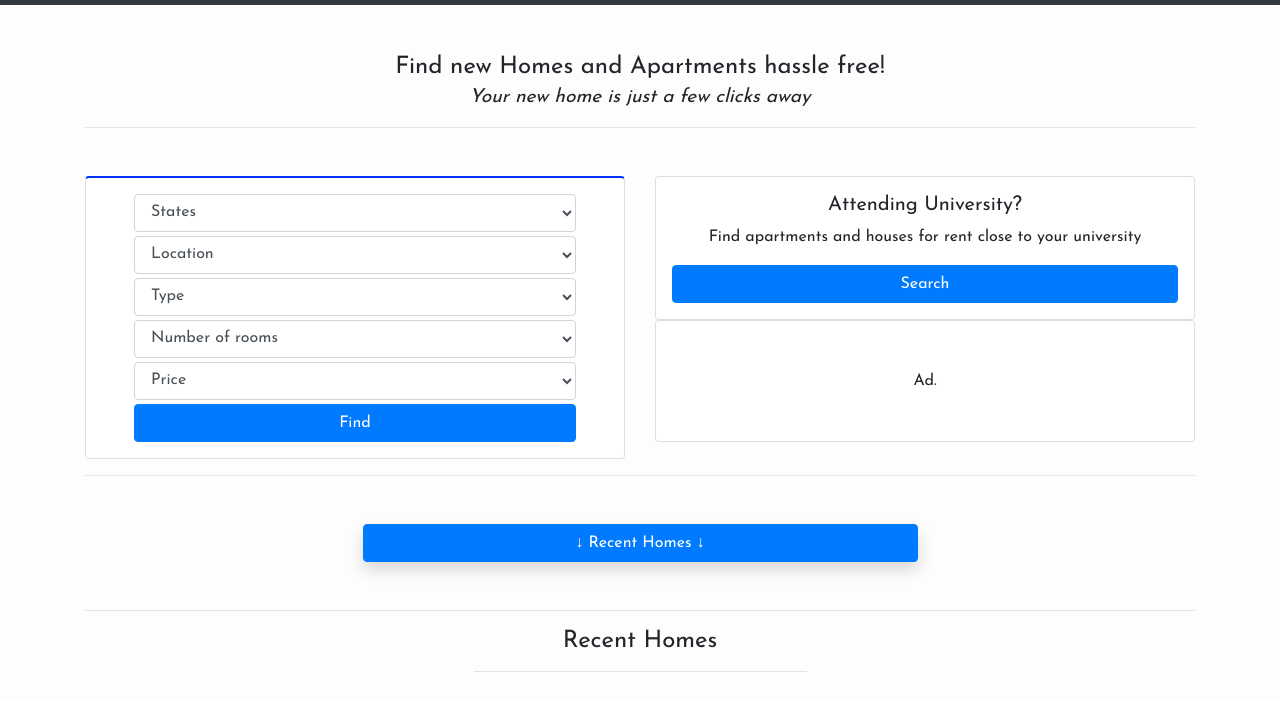
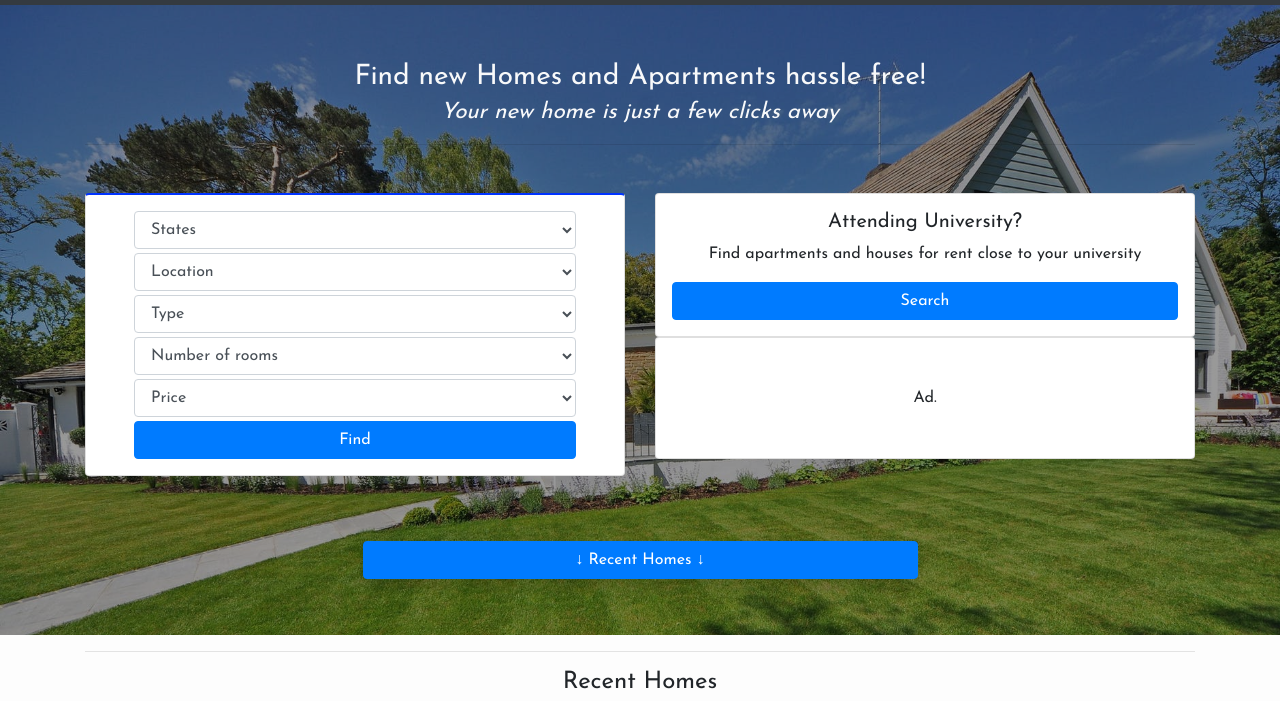
Before and after one commit to sadiqasg/cityroam, a website: page public/index.html in a window 1280 px wide. Shown: the part 51-752 px from the top of the page. Drawn offline with Linux system fonts and the light colour scheme; no server answers.

Commit message:
update index page

```diff
--- a/public/assets/style.css
+++ b/public/assets/style.css
@@ -23,3 +23,11 @@ body {
   margin-top: 1rem;
   padding-bottom: 1rem;
 }
+
+#top-div {
+  background: url('../crib2.jpeg') no-repeat;
+  background-size: cover;
+}
+#top-sub-div {
+  background: rgba(0, 0, 0, 0.4);
+}
--- a/public/index.html
+++ b/public/index.html
@@ -1,5 +1,6 @@
 <!DOCTYPE html>
 <html lang="en">
+
 <head>
   <meta charset="UTF-8" />
   <meta name="viewport" content="width=device-width, initial-scale=1.0" />
@@ -7,34 +8,21 @@
   <link rel="stylesheet" href="./assets/bootstrap.css" />
   <link rel="stylesheet" href="./assets/style.css" />
 
-    <link
-      href="https://fonts.googleapis.com/css?family=Josefin+Sans"
-      rel="stylesheet"
-    />
+  <link href="https://fonts.googleapis.com/css?family=Josefin+Sans" rel="stylesheet" />
   <title>Cityroam</title>
 </head>
+
 <body>
   <header>
-      <!-- <div class="text-center">
-        Find new Homes and Apartments from the comfort of your Home
-      </div> -->
     <nav class="navbar navbar-expand-md bg-dark navbar-dark">
       <!-- Brand/logo -->
       <a class="navbar-brand" href="#">CityRoam</a>
-        <button
-          class="navbar-toggler"
-          type="button"
-          data-toggle="collapse"
-          data-target="#collapsibleNavbar"
-        >
+      <button class="navbar-toggler" type="button" data-toggle="collapse" data-target="#collapsibleNavbar">
         <span class="navbar-toggler-icon"></span>
       </button>
 
       <!-- Links -->
-        <div
-          class="collapse navbar-collapse justify-content-end"
-          id="collapsibleNavbar"
-        >
+      <div class="collapse navbar-collapse justify-content-end" id="collapsibleNavbar">
         <ul class="navbar-nav">
           <li class="nav-item">
             <a class="nav-link" href="">Home</a>
@@ -46,9 +34,7 @@
             <a class="nav-link" href="">FAQs</a>
           </li>
           <li class="nav-item">
-              <a class="nav-link text-primary bg-light b" href=""
-                >Home Owners</a
-              >
+            <a class="nav-link text-primary bg-light b" href="">Home Owners</a>
           </li>
         </ul>
       </div>
@@ -56,12 +42,14 @@
   </header>
 
   <main>
+    <div id="top-div">
+      <div class="pt-2 pb-2" id="top-sub-div">
+
         <section class="container text-center mt-5">
-        <h4>
-          Find new Homes and Apartments hassle free! <br /><small
-            ><em>Your new home is just a few clicks away</em></small
-          >
-        </h4>
+          <h3 class="text-light">
+            Find new Homes and Apartments hassle free! <br /><small><em>Your new home is just a few clicks
+                away</em></small>
+          </h3>
           <hr />
         </section>
 
@@ -111,6 +99,8 @@
             </a>
           </div>
         </section>
+      </div>
+    </div>
 
     <section id="recentHomes">
       <div class="container">
@@ -206,7 +196,7 @@
           </div>
           <div class="col-md-4 p-5">
             We Outline everything you need to know, honestly, no
-              sugar-coating!<br/>
+            sugar-coating!<br />
             With detialed information about the location
           </div>
           <hr width="50%" />
@@ -216,7 +206,7 @@
             acquired
           </div>
           <div class="col-md-6 p-5">
-              N0 commission! The one-off fee covers everything
+            &#8358;0 commission! The one-off fee covers everything
           </div>
           <div class="col-12 text-center mb-2">
             <button class="btn btn-warning">Get in Touch!</button>
@@ -261,7 +251,7 @@
       </div>
     </div>
     <div class="bg-dark text-center p-2 text-light">
-        &copy; 2019 saslamp. Designed and Created by <a href="https://twitter.com/theSadiiq">@sadiq</a>
+      &copy; 2019 saslamp. Designed and Created by <a href="https://linkedin.com/in/sadiqsambo">@sadiq</a>
     </div>
   </footer>
 
@@ -270,6 +260,7 @@
   <script src="./assets/bootstrap.min.js"></script>
   <script src="./assets/main.js"></script>
 </body>
+
 </html>
 
 <!-- img
```
Also changed, not shown: public/crib2.jpeg (added), public/int.jpeg (added). Lines whose indentation alone changed are shown as unchanged.
